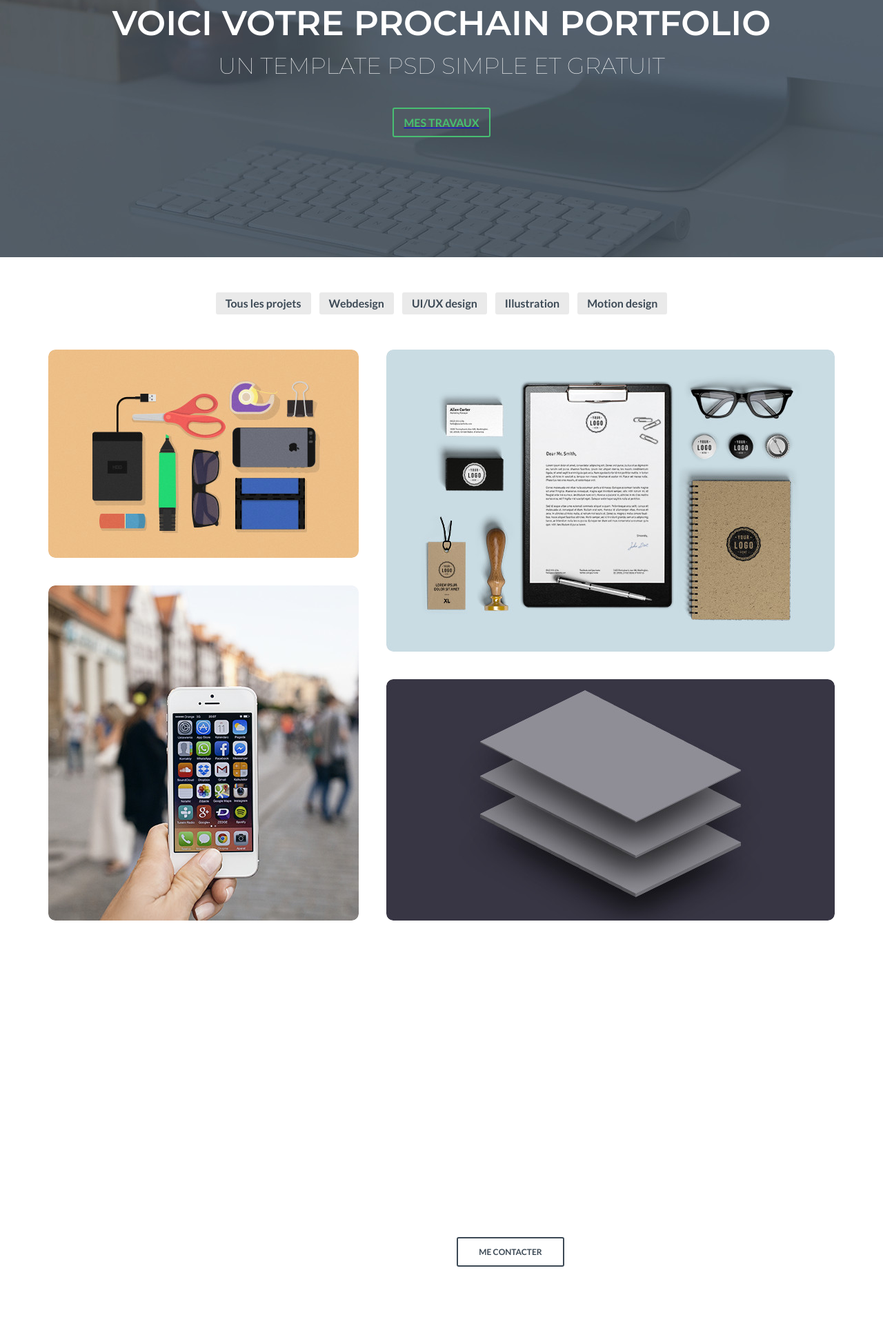
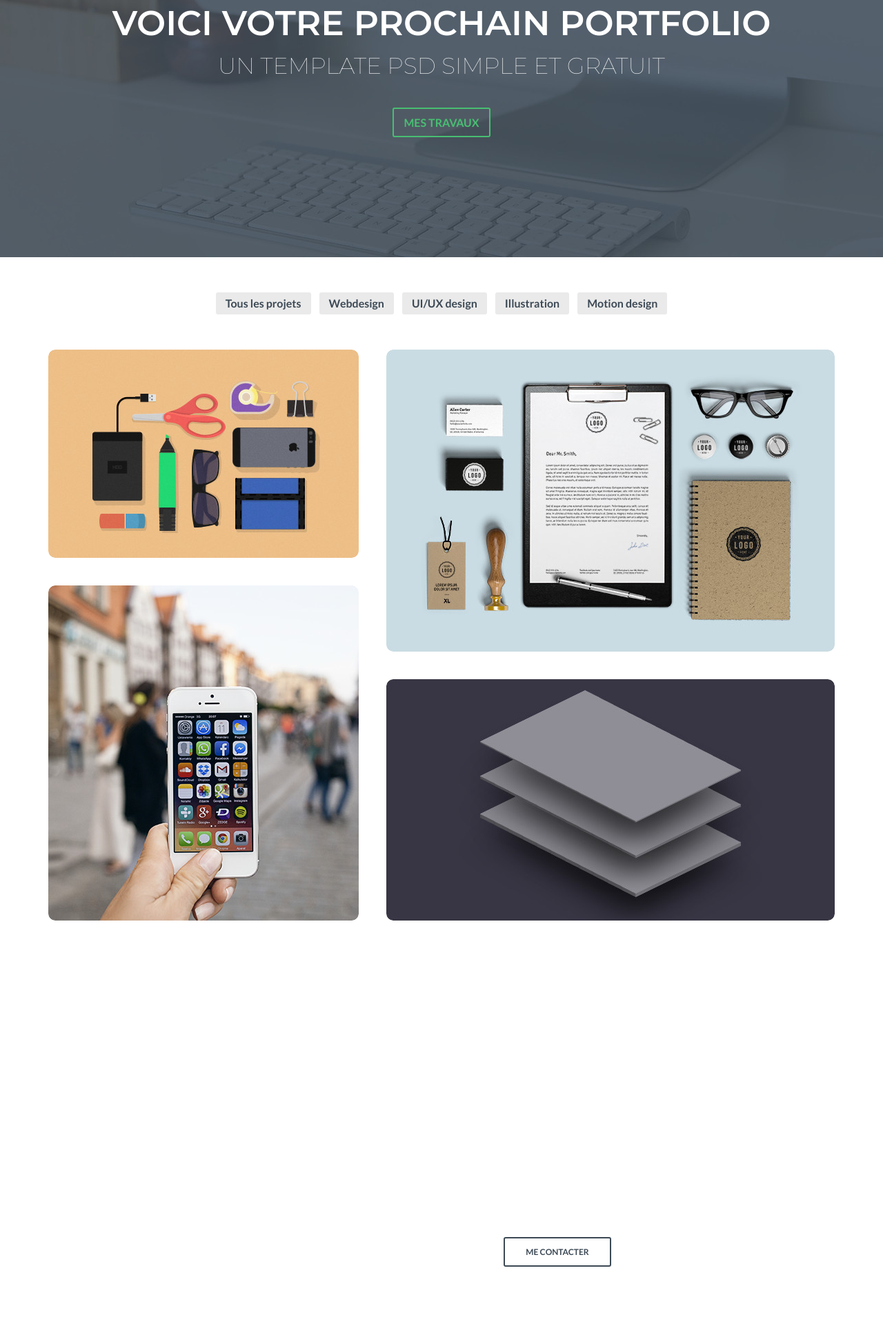
Before and after one commit to RustedBird/MyRepsitory, a plain HTML site: page lesson11_06/index.html in a window 1280 px wide. Shown: the part 277-2200 px from the top of the page at 69% size. Drawn offline with Linux system fonts and the light colour scheme.

Commit message:
header button fix

```diff
--- a/lesson11_06/style.css
+++ b/lesson11_06/style.css
@@ -52,6 +52,9 @@ h1 + p {
     font-weight: 100;
     font-size: 33px;
     margin-top: 11px;
+}
+div.title + a {
+    text-decoration: none;
 }
 div.button {
     width: 138px;
@@ -159,7 +162,7 @@ div.bottom {
     background-position: center;
     color: white;
     text-align: left;
-    padding: 57px 216px 100px 662px;
+    padding: 57px 160px 100px 730px;
     font-family: 'Lato', Arial, sans-serif;
 }
 .bottom p:nth-of-type(1) {
```
